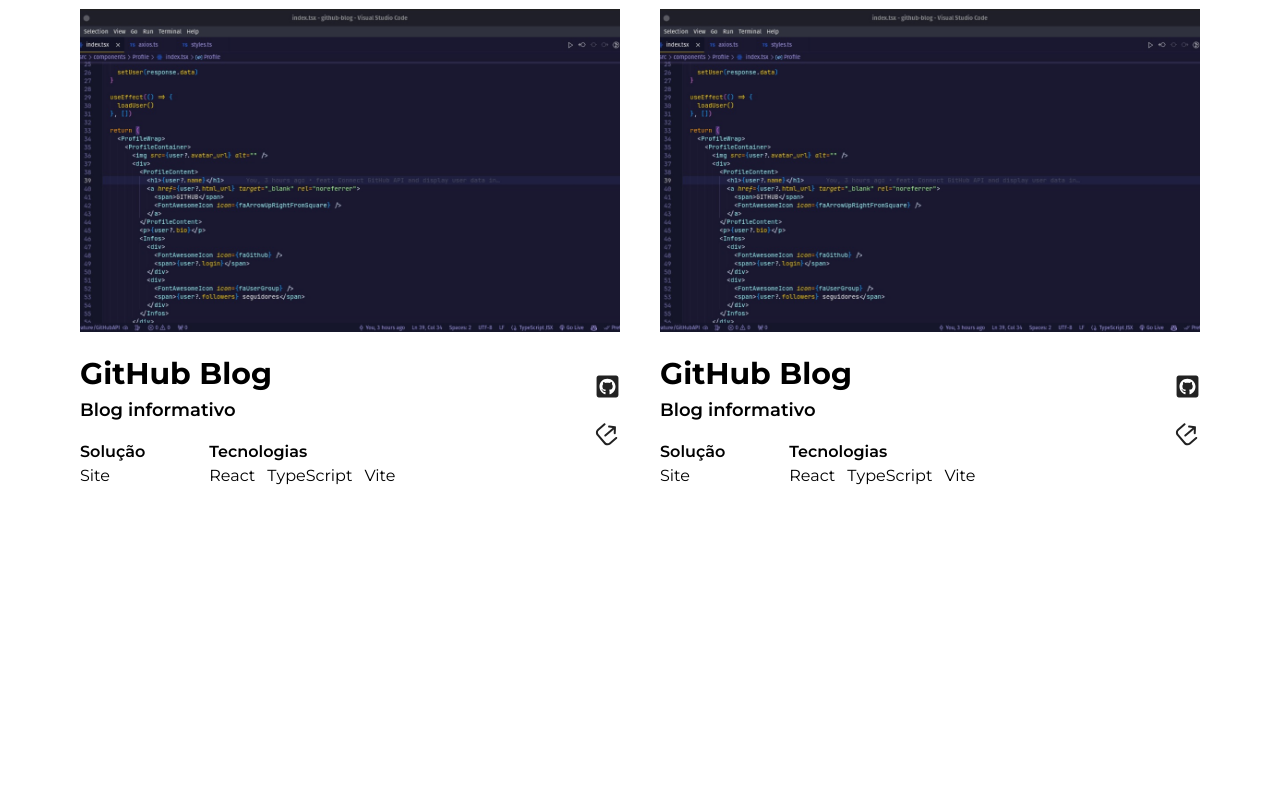
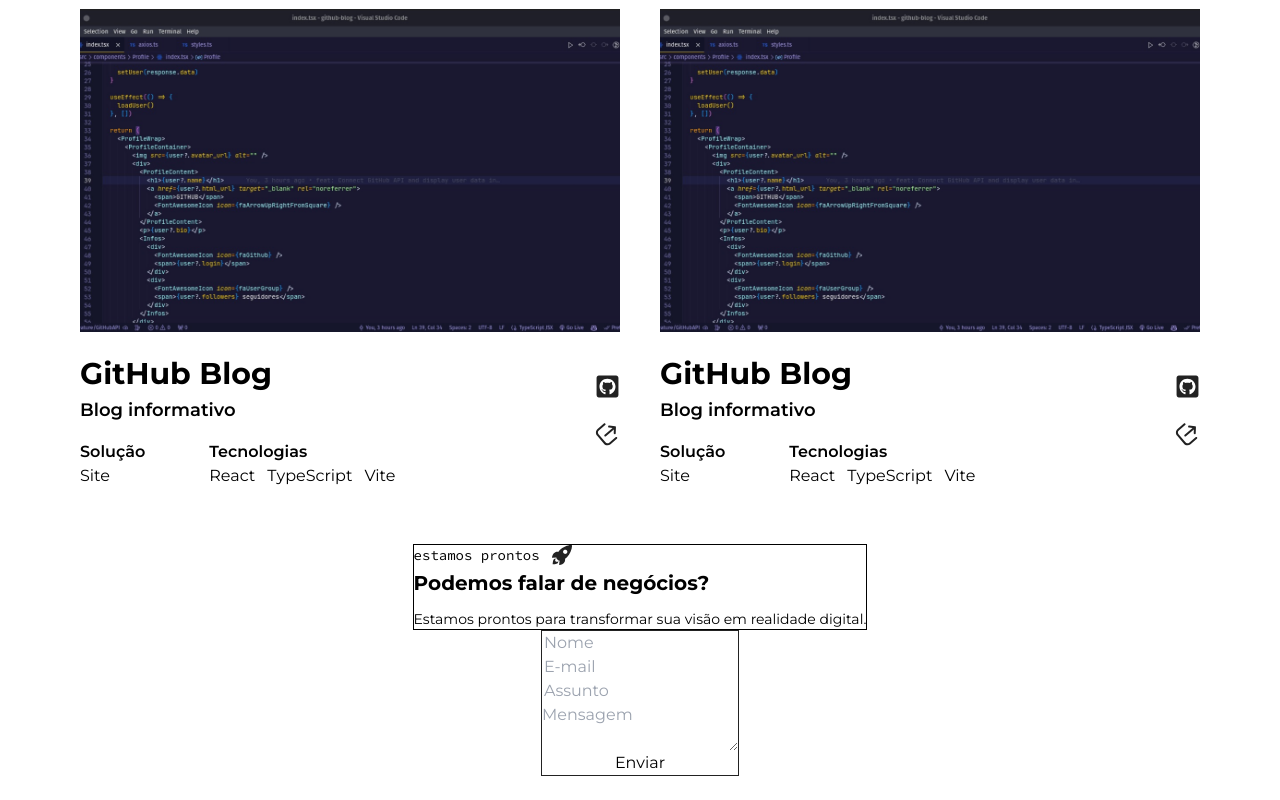
Before and after one commit to richardmezzomo/portfolio-richard-mezzomo, a Next.js app: page / in a window 1280 px wide. Shown: the part 1637-2437 px from the top of the page. Before the commit the page ends 2157 px from the top, so only its background shows below. Built offline with nearby package versions, Linux system fonts and the light colour scheme.

Commit message:
feat: add structure of form

```diff
--- a/src/app/page.tsx
+++ b/src/app/page.tsx
@@ -1,4 +1,5 @@
 import About from '@/components/About/page'
+import Contact from '@/components/Contact/page'
 import HomeScreen from '@/components/HomeScreen/page'
 import Navbar from '@/components/Navbar/page'
 import Portfolio from '@/components/Portfolio/page'
@@ -10,6 +11,7 @@
       <HomeScreen />
       <About />
       <Portfolio />
+      <Contact />
     </>
   )
 }
--- /dev/null
+++ b/src/components/Contact/Form/page.tsx
@@ -0,0 +1,11 @@
+export default function FormContact() {
+  return (
+    <form className="flex flex-col items-center border border-black">
+      <input type="text" placeholder="Nome" />
+      <input type="email" placeholder="E-mail" />
+      <input type="text" placeholder="Assunto" />
+      <textarea placeholder="Mensagem"></textarea>
+      <button>Enviar</button>
+    </form>
+  )
+}
--- /dev/null
+++ b/src/components/Contact/page.tsx
@@ -0,0 +1,24 @@
+import FormContact from './Form/page'
+import Image from 'next/image'
+import rocket from '@/assets/icons/rocket.svg'
+
+export default function Contact() {
+  return (
+    <section className="flex flex-col items-center p-6 lg:px-80">
+      <header className="lg:border-emerald-30'0 lg:flex lg:flex-col lg:border">
+        <span className="flex gap-3 font-mono text-sm">
+          estamos prontos <Image src={rocket} alt="" />
+        </span>
+        <h1 className="pb-3 pt-1 font-sans text-xl font-bold">
+          Podemos falar de negócios?
+        </h1>
+        <p className="text-sm">
+          Estamos prontos para transformar sua visão em realidade digital.
+        </p>
+      </header>
+      <main>
+        <FormContact />
+      </main>
+    </section>
+  )
+}
```
Also changed, not shown: src/assets/icons/rocket.svg (added).
